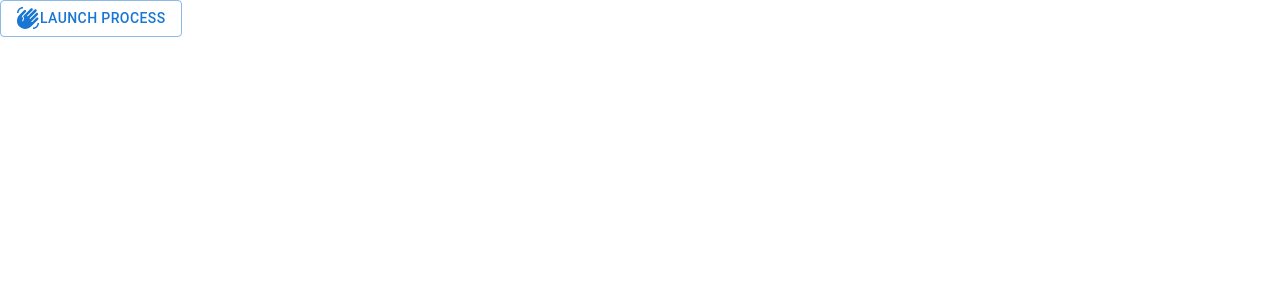
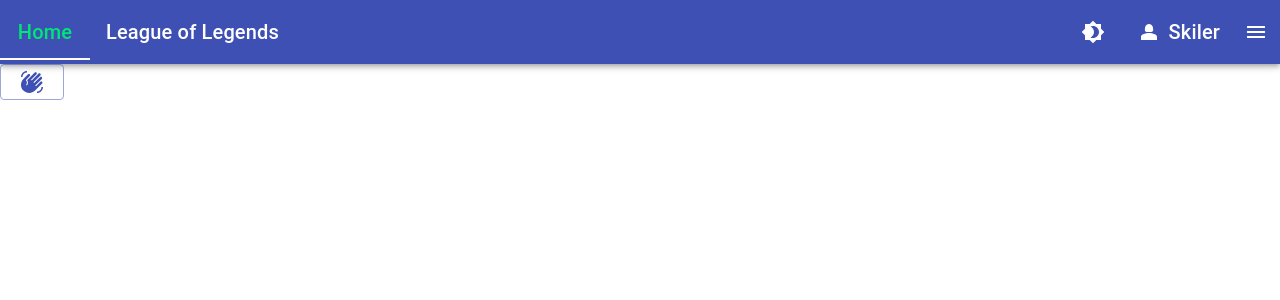
Before and after one commit to SandroSpengler/Game-Settings, a React (Vite) app in the folder src/renderer/: page /#/lol in a window 1280 px wide. Before the commit this address led to /#/. Shown: the top 300 px of the page. Built offline with nearby package versions, Linux system fonts and the light colour scheme.

Commit message:
Header and DarkMode toggle

```diff
--- a/package.json
+++ b/package.json
@@ -26,7 +26,8 @@
     "@emotion/styled": "^11.11.0",
     "@mui/icons-material": "^5.14.9",
     "@mui/material": "^5.14.10",
-    "electron-updater": "^6.1.1"
+    "electron-updater": "^6.1.1",
+    "react-router-dom": "^6.16.0"
   },
   "devDependencies": {
     "@electron-toolkit/eslint-config-prettier": "^1.0.1",
--- a/src/renderer/src/App.tsx
+++ b/src/renderer/src/App.tsx
@@ -1,53 +1,90 @@
-import { Button, CssBaseline, PaletteMode, ThemeProvider, createTheme } from '@mui/material'
+import { CssBaseline, PaletteMode, PaletteOptions, ThemeProvider, createTheme } from '@mui/material'
 
-import WavingHandIcon from '@mui/icons-material/WavingHand'
-import { amber, grey, deepOrange } from '@mui/material/colors'
-import { useMemo, useState } from 'react'
+import { useState } from 'react'
+import { HashRouter, Route, Routes } from 'react-router-dom'
+import Header from './components/Header'
+import HomePage from './pages/HomePage'
+import LeagueOfLegendsPage from './pages/LeagueOfLegendsPage'
 
 function App(): JSX.Element {
   const [mode, setMode] = useState<PaletteMode>('light')
-  const colorMode = useMemo(
-    () => ({
-      // The dark mode switch would invoke this method
-      toggleColorMode: () => {
-        setMode((prevMode: PaletteMode) => (prevMode === 'light' ? 'dark' : 'light'))
+
+  const toggleColorMode = () => {
+    console.log('XD')
+    setMode((prevMode: PaletteMode) => (prevMode === 'light' ? 'dark' : 'light'))
+  }
+
+  const getDesignTokens = (mode: PaletteMode) => {
+    const palette = {
+      mode,
+      ...(mode === 'light'
+        ? {
+            primary: {
+              light: '#757ce8',
+              main: '#3f50b5',
+              dark: '#002884',
+              contrastText: '#fff'
+            },
+            secondary: {
+              light: '#33eb91',
+              main: '#00e676',
+              dark: '#00a152',
+              contrastText: '#000'
+            }
+            // custom light mode palette here
+          }
+        : {
+            // custom dark mode palette here
+            secondary: {
+              light: '#33eb91',
+              main: '#00e676',
+              dark: '#00a152',
+              contrastText: '#000'
+            }
+          })
+    } as PaletteOptions
+
+    return palette
+  }
+
+  const theme = createTheme({
+    typography: {
+      button: {
+        textTransform: 'none'
       }
-    }),
-    []
-  )
-
-  const theme = useMemo(() => createTheme(getDesignTokens(mode)), [mode])
+    },
+    palette: getDesignTokens(mode),
+    components: {
+      MuiTabs: {
+        styleOverrides: {
+          indicator: {
+            backgroundColor: 'white'
+          }
+        }
+      },
+      MuiTab: {
+        styleOverrides: {
+          root: {
+            color: 'white'
+          }
+        }
+      }
+    }
+  })
 
   return (
     <ThemeProvider theme={theme}>
       <CssBaseline />
-      <Button
-        variant="outlined"
-        onClick={async () => {
-          // const process = await window.ProcessHandler.launchProcess()
-          colorMode.toggleColorMode()
-
-          console.log(process)
-        }}
-      >
-        <WavingHandIcon></WavingHandIcon>
-        Launch Process
-      </Button>
+      <HashRouter>
+        <Header toggleDarkmode={toggleColorMode}></Header>
+        <Routes>
+          <Route path="/" Component={HomePage}></Route>
+          <Route path="/home" element={<HomePage />}></Route>
+          <Route path="/lol" Component={LeagueOfLegendsPage}></Route>
+        </Routes>
+      </HashRouter>
     </ThemeProvider>
   )
 }
 
 export default App
-
-const getDesignTokens = (mode: PaletteMode) => ({
-  palette: {
-    mode,
-    ...(mode === 'light'
-      ? {
-          // custom light mode palette here
-        }
-      : {
-          // custom dark mode palette here
-        })
-  }
-})
--- /dev/null
+++ b/src/renderer/src/components/Header.tsx
@@ -0,0 +1,77 @@
+import { AppBar, Box, IconButton, Stack, Tab, Tabs, Toolbar, Typography } from '@mui/material'
+
+import Brightness4Icon from '@mui/icons-material/Brightness4'
+import MenuIcon from '@mui/icons-material/Menu'
+import Person2Icon from '@mui/icons-material/Person2'
+import { useState } from 'react'
+
+import { useNavigate } from 'react-router-dom'
+
+interface HeaderProps {
+  toggleDarkmode: () => void
+}
+
+const Header = (props: HeaderProps) => {
+  const [selectedTab, setSelectedTab] = useState<Number>(0)
+
+  const navigate = useNavigate()
+
+  return (
+    <Box>
+      <AppBar position="static">
+        <Toolbar
+          disableGutters={true}
+          sx={{ display: 'flex', justifyContent: 'space-between', padding: 0 }}
+        >
+          <Box>
+            <Tabs
+              value={selectedTab}
+              variant="standard"
+              aria-label="basic tabs example"
+              textColor="secondary"
+              onChange={(event, value) => {
+                event.preventDefault()
+                setSelectedTab(value)
+
+                switch (value) {
+                  case 0:
+                    navigate('home')
+                    break
+                  case 1:
+                    navigate('lol')
+                    break
+                }
+              }}
+            >
+              <Tab label={<Typography variant="h6">Home</Typography>} />
+              <Tab label={<Typography variant="h6">League of Legends</Typography>} />
+            </Tabs>
+          </Box>
+
+          <Stack direction="row" alignItems="center" gap={3}>
+            <IconButton
+              size="large"
+              edge="start"
+              color="inherit"
+              aria-label="menu"
+              onClick={props.toggleDarkmode}
+            >
+              <Brightness4Icon />
+            </IconButton>
+            <Box sx={{ display: 'flex', alignItems: 'center' }}>
+              <IconButton edge="start" color="inherit" aria-label="btnProfile">
+                <Person2Icon />
+              </IconButton>
+              <Typography variant="h6">Skiler</Typography>
+            </Box>
+            <IconButton size="large" edge="start" color="inherit" aria-label="menu">
+              <MenuIcon />
+            </IconButton>
+          </Stack>
+        </Toolbar>
+      </AppBar>
+    </Box>
+  )
+}
+
+export default Header
--- /dev/null
+++ b/src/renderer/src/pages/HomePage.tsx
@@ -0,0 +1,5 @@
+const HomePage = () => {
+  return <div>Home Page</div>
+}
+
+export default HomePage
--- /dev/null
+++ b/src/renderer/src/pages/LeagueOfLegendsPage.tsx
@@ -0,0 +1,19 @@
+import { Button } from '@mui/material'
+import WavingHandIcon from '@mui/icons-material/WavingHand'
+
+const LeagueOfLegendsPage = () => {
+  return (
+    <Button
+      variant="outlined"
+      onClick={async () => {
+        // const process = await window.ProcessHandler.launchProcess()
+        // colorMode.toggleColorMode()
+        // console.log(process)
+      }}
+    >
+      <WavingHandIcon></WavingHandIcon>
+    </Button>
+  )
+}
+
+export default LeagueOfLegendsPage
```
Also changed, not shown: src/renderer/src/components/HeaderController.tsx (added).
